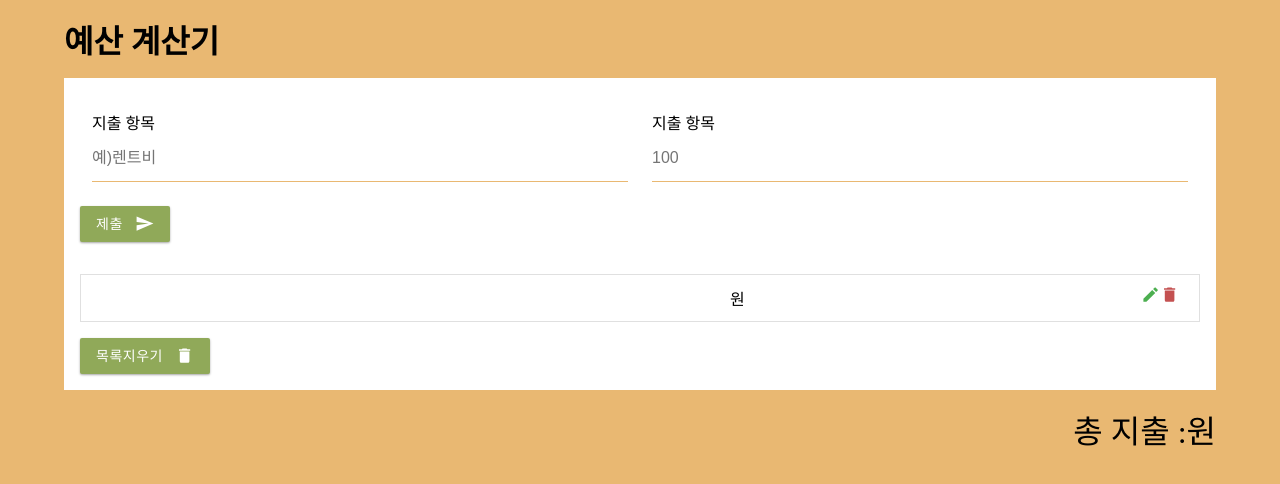
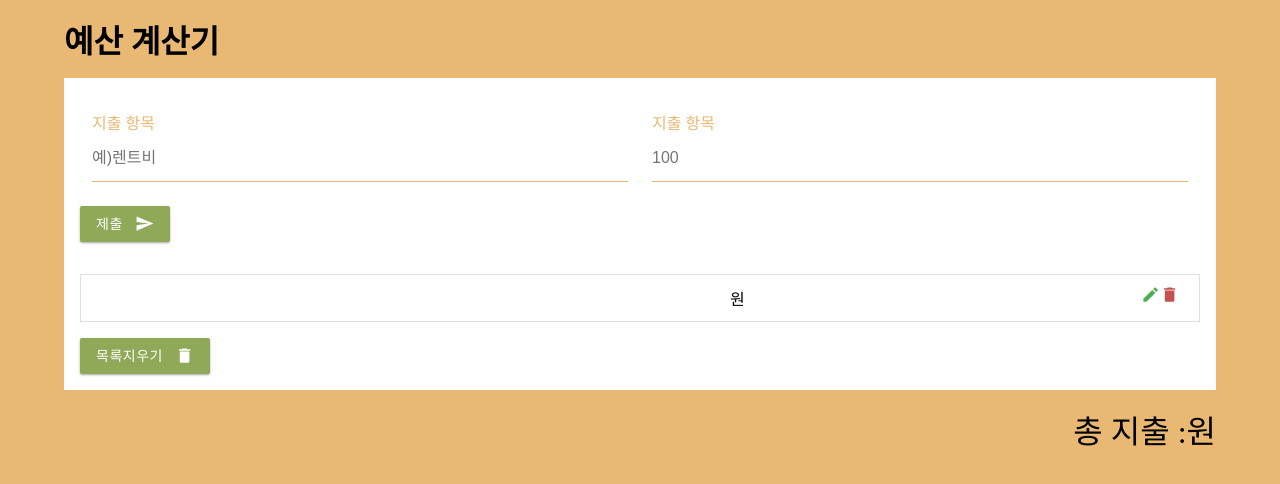
Before and after one commit to soyeon0116/react_calc, a React (Create React App) app: page / in a window 1280 px wide. Shown: the top 484 px of the page. Built offline with nearby package versions, Linux system fonts and the light colour scheme.

Commit message:
feat: props전달

```diff
--- a/src/App.js
+++ b/src/App.js
@@ -4,6 +4,13 @@ import ExpenseForm from './components/ExpenseForm';
 import ExpenseList from "./components/ExpenseList";
 
 class App extends Component {
+
+  initialExpense = [
+    { id: 1, charge:'렌트비',amount : 1600},
+    { id: 2, charge:'교통비',amount : 400},
+    { id: 3, charge:'식비',amount : 1200},
+  ]
+
   render() {
     return (
       <main className="main-container">
@@ -12,7 +19,7 @@ class App extends Component {
           <ExpenseForm/>
         </div>
         <div style={{width:'100%', backgroundColor:'white',padding:'1rem'}}>
-        <ExpenseList/>
+        <ExpenseList initialExpense={this.initialExpense}/>
         </div>
 
         <div style={{display: 'flex',justifyContent:'end',marginTop:'1rem'}}>
--- a/src/components/ExpenseForm.js
+++ b/src/components/ExpenseForm.js
@@ -8,11 +8,11 @@ export class ExpenseForm extends Component {
       <form>
         <div className='form-center'>
             <div className='form-group'>
-                <lable htmlFor='charge'>지출 항목</lable>
+                <label htmlFor='charge'>지출 항목</label>
                 <input type="text" className='form-control' id='charge' name='charge' placeholder='예)렌트비'/>
             </div>
             <div className='form-group'>
-                <lable htmlFor='amount'>지출 항목</lable>
+                <label htmlFor='amount'>지출 항목</label>
                 <input type="number" className='form-control' id='amount' name='amount' placeholder='100'/>
             </div>
         </div>
--- a/src/components/ExpenseList.js
+++ b/src/components/ExpenseList.js
@@ -5,13 +5,15 @@ import { MdDelete } from 'react-icons/md';
 
 export class ExpenseList extends Component {
   render() {
+    console.log(this.props.initialExpense)
     return (
       <React.Fragment>
         <ul className='list'>
           <ExpenseItem/>
         </ul>
-        <button className='btn'>목록지우기<MdDelete class="btn-icon"/></button>
+        <button className='btn'>목록지우기<MdDelete className="btn-icon"/></button>
       </React.Fragment>
+      //<React.Fragment>는 쓸데 없이 div로 감싸고 싶지 않을때 사용하는데, <></>로도 바꿀 수 있다.
     )
   }
 }
--- a/src/index.js
+++ b/src/index.js
@@ -6,11 +6,11 @@ import reportWebVitals from './reportWebVitals';
 
 const root = ReactDOM.createRoot(document.getElementById('root'));
 root.render(
-  <React.StrictMode>
+
     <App />
-  </React.StrictMode>
 );
 
+//<React.StrictMode>모드로 <App />을 감싸면 console이 두번 찍힌다.
 // If you want to start measuring performance in your app, pass a function
 // to log results (for example: reportWebVitals(console.log))
 // or send to an analytics endpoint. Learn more: https://bit.ly/CRA-vitals
```
